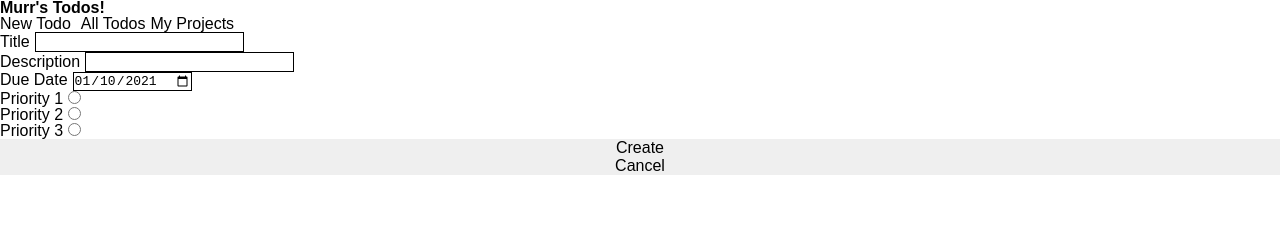
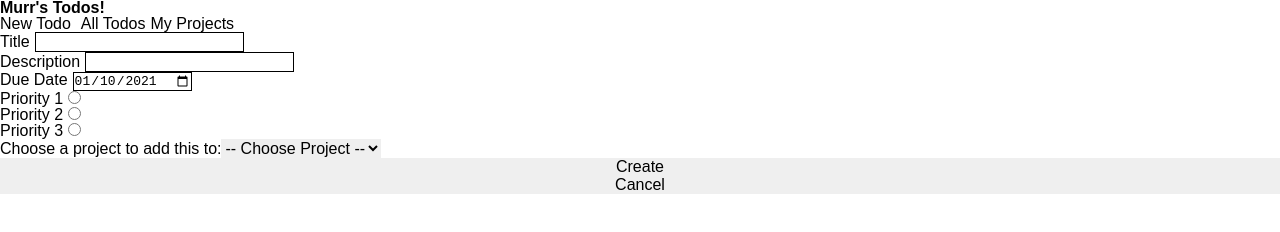
Before and after one commit to programmurr/todo-list, a website built with webpack: page dist/index.html in a window 1280 px wide. Both pictures are taken after a click on the element "New Todo". Built offline with nearby package versions, Linux system fonts and the light colour scheme; what pubsub-js would draw is missing.

Commit message:
Add select box to associate todos with projects

```diff
--- a/src/index.js
+++ b/src/index.js
@@ -1,7 +1,7 @@
 import { format } from 'date-fns';
+import PubSub from 'pubsub-js';
 import './styles/style.css';
 import subContentDOM from './scripts/dom.js';
-import PubSub from 'pubsub-js';
 import TodoController from './scripts/todo-controller.js';
 import ProjectController from './scripts/project-controller.js';
 
--- a/src/scripts/dom.js
+++ b/src/scripts/dom.js
@@ -7,10 +7,13 @@ const subContentDOM = () => {
 
 	function newTodoForm(date, allProjectsArray) {
 		_clearPage();
+		console.log(allProjectsArray);
 
 		const newTodoContainer = document.createElement('div');
 		newTodoContainer.className = 'new-input';
 		newTodoContainer.id = 'new-todo-container';
+
+		// Form inputs
 
 		const titleInput = document.createElement('input');
 		titleInput.type = 'text';
@@ -77,6 +80,30 @@ const subContentDOM = () => {
 		priority3Label.for = 'priority3';
 		priority3Label.textContent = 'Priority 3';
 
+		// Project selection
+		const selectProject = document.createElement('select');
+		selectProject.name = 'projects';
+		selectProject.id = 'project-select';
+		const selectProjectLabel = document.createElement('label');
+		selectProjectLabel.className = 'new-input';
+		selectProjectLabel.id = 'select-project-label';
+		selectProjectLabel.for = 'project-select';
+		selectProjectLabel.textContent = 'Choose a project to add this to:';
+
+		const defaultOption = document.createElement('option');
+		defaultOption.value = '';
+		defaultOption.textContent = '-- Choose Project --';
+
+		const firstProject = document.createElement('option');
+		firstProject.value = `${allProjectsArray[0].title}`;
+		firstProject.textContent = `${allProjectsArray[0].title}`;
+
+		selectProject.appendChild(defaultOption);
+		selectProject.appendChild(firstProject);
+
+		selectProjectLabel.appendChild(selectProject);
+
+		// Buttons
 		const submitButton = document.createElement('button');
 		submitButton.id = 'new-submit-button';
 		submitButton.className = 'new-input';
@@ -100,6 +127,7 @@ const subContentDOM = () => {
 		newTodoContainer.appendChild(priority1Label);
 		newTodoContainer.appendChild(priority2Label);
 		newTodoContainer.appendChild(priority3Label);
+		newTodoContainer.appendChild(selectProjectLabel);
 		newTodoContainer.appendChild(submitButton);
 		newTodoContainer.appendChild(cancelButton);
 
--- a/src/scripts/project-controller.js
+++ b/src/scripts/project-controller.js
@@ -18,17 +18,6 @@ export default class ProjectController {
 						description: 'test2',
 						dueDate: '22-22-2222',
 						priority: '2'
-					}
-				]
-			},
-			{
-				title: 'My Second Project',
-				todos: [
-					{
-						title: 'test3',
-						description: 'test3',
-						dueDate: '33-33-3333',
-						priority: '3'
 					}
 				]
 			}
```
Also changed, not shown: dist/bundle.js, dist/index.html.
